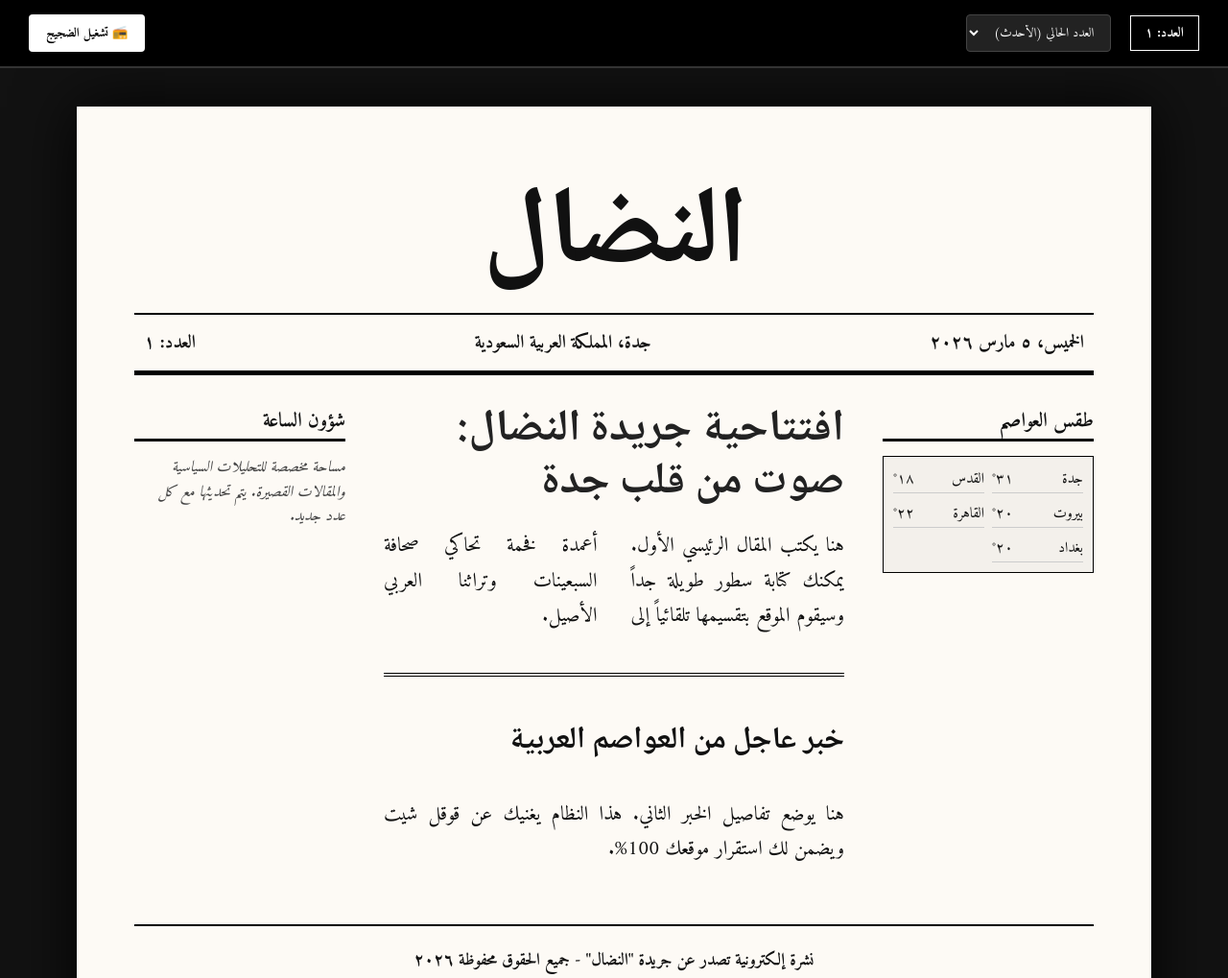
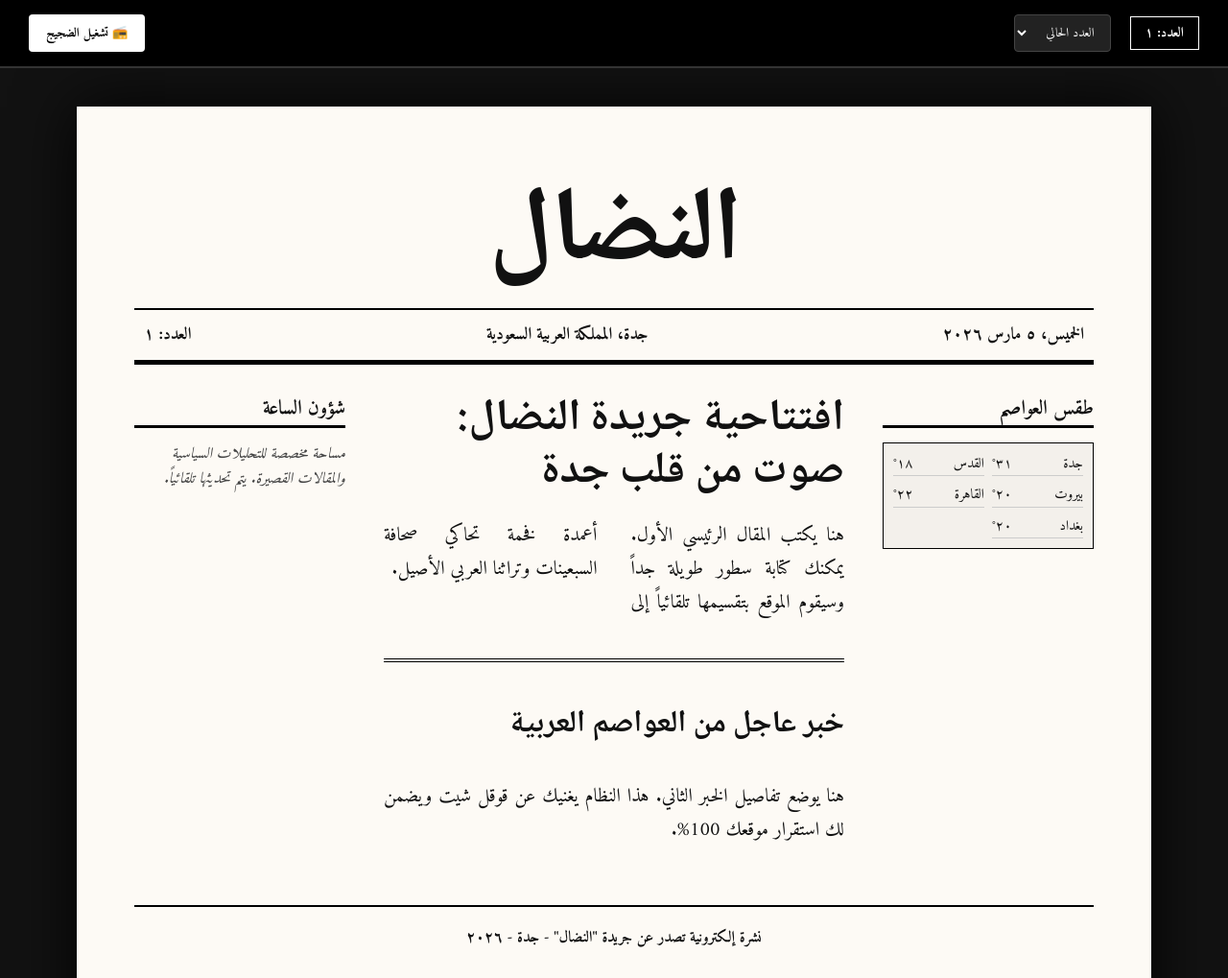
Before and after one commit to adamibrami/Al-nidal-Newspaper, a plain HTML site: page index.html in a window 1280 px wide. Shown: the top 1019 px of the page at 96% size. Drawn offline with Linux system fonts and the light colour scheme.

Commit message:
Update index.html

```diff
--- a/index.html
+++ b/index.html
@@ -4,77 +4,187 @@
     <meta charset="UTF-8">
     <meta name="viewport" content="width=device-width, initial-scale=1.0">
     <title>جريدة النضال الإلكترونية</title>
+
     <link href="https://fonts.googleapis.com/css2?family=Amiri:wght@400;700&family=Noto+Naskh+Arabic:wght@700&display=swap" rel="stylesheet">
+
     <style>
-        :root { --paper: #fdfaf5; --ink: #111; }
-        body { background: #121212; margin: 0; direction: rtl; font-family: 'Amiri', serif; color: var(--ink); overflow-x: hidden; }
-
-        /* شريط التحكم العلوي */
-        .controls {
-            background: #000; padding: 15px 30px; display: flex; justify-content: space-between; align-items: center;
-            position: sticky; top: 0; z-index: 999; border-bottom: 2px solid #333;
-        }
-        .nav-links { display: flex; gap: 20px; align-items: center; }
-        .archive-dropdown {
-            background: #222; color: #fff; border: 1px solid #444; padding: 6px 12px;
-            font-family: 'Amiri'; cursor: pointer; border-radius: 4px;
-        }
-        .issue-badge { color: #fff; border: 1px solid #fff; padding: 5px 15px; font-weight: bold; font-size: 0.9rem; }
-        .music-btn {
-            background: #fff; border: none; padding: 8px 18px; cursor: pointer;
-            font-family: 'Amiri'; font-weight: bold; border-radius: 4px; transition: 0.3s;
-        }
-        .music-btn:hover { background: #ddd; }
-
-        /* هيكل الجريدة الورقية */
-        .newspaper-page {
-            width: 1000px; margin: 40px auto; background: var(--paper); padding: 60px;
-            box-shadow: 0 0 60px rgba(0,0,0,0.9); min-height: 1200px; position: relative;
+        /* تعريف الألوان والمتغيرات */
+        :root {
+            --paper: #fdfaf5;
+            --ink: #111;
         }
 
-        /* الترويسة الرئيسية */
-        .masthead-container { text-align: center; border-bottom: 5px solid #000; margin-bottom: 20px; }
-        .main-title {
-            font-family: 'Noto Naskh Arabic', serif; font-size: 115px; margin: 0;
-            line-height: 1; padding: 20px 0; letter-spacing: -3px;
-        }
-        .sub-header {
-            display: flex; justify-content: space-between; padding: 12px 10px;
-            border-top: 2px solid #000; font-weight: bold; font-size: 1.2rem;
+        /* تنسيق الصفحة العام */
+        body {
+            background: #121212;
+            margin: 0;
+            direction: rtl;
+            font-family: 'Amiri', serif;
+            color: var(--ink);
+            line-height: 1.6;
         }
 
-        /* التخطيط بالأعمدة */
-        .main-layout { display: grid; grid-template-columns: 220px 1fr 220px; gap: 40px; margin-top: 30px; }
-        .section-tag { border-bottom: 3px solid #000; font-weight: bold; margin-bottom: 15px; font-size: 1.3rem; }
+        /* شريط التحكم العلوي المطور */
+        .controls {
+            background: #000;
+            padding: 15px 30px;
+            display: flex;
+            justify-content: space-between;
+            align-items: center;
+            position: sticky;
+            top: 0;
+            z-index: 999;
+            border-bottom: 2px solid #333;
+        }
+
+        .nav-links {
+            display: flex;
+            gap: 20px;
+            align-items: center;
+        }
+
+        .archive-dropdown {
+            background: #222;
+            color: #fff;
+            border: 1px solid #444;
+            padding: 6px 12px;
+            font-family: 'Amiri';
+            cursor: pointer;
+            border-radius: 4px;
+        }
+
+        .issue-badge {
+            color: #fff;
+            border: 1px solid #fff;
+            padding: 5px 15px;
+            font-weight: bold;
+            font-size: 0.9rem;
+        }
+
+        .music-btn {
+            background: #fff;
+            border: none;
+            padding: 8px 18px;
+            cursor: pointer;
+            font-family: 'Amiri';
+            font-weight: bold;
+            border-radius: 4px;
+            transition: 0.3s;
+        }
+
+        .music-btn:hover {
+            background: #ddd;
+        }
+
+        /* تصميم ورقة الجريدة */
+        .newspaper-page {
+            width: 1000px;
+            margin: 40px auto;
+            background: var(--paper);
+            padding: 60px;
+            box-shadow: 0 0 60px rgba(0,0,0,0.9);
+            min-height: 1200px;
+        }
+
+        .masthead-container {
+            text-align: center;
+            border-bottom: 5px solid #000;
+            margin-bottom: 20px;
+        }
+
+        .main-title {
+            font-family: 'Noto Naskh Arabic', serif;
+            font-size: 110px;
+            margin: 0;
+            line-height: 1;
+            padding: 20px 0;
+            letter-spacing: -3px;
+        }
+
+        .sub-header {
+            display: flex;
+            justify-content: space-between;
+            padding: 12px 10px;
+            border-top: 2px solid #000;
+            font-weight: bold;
+            font-size: 1.1rem;
+        }
+
+        /* تقسيم الأعمدة والمحتوى */
+        .main-layout {
+            display: grid;
+            grid-template-columns: 220px 1fr 220px;
+            gap: 40px;
+            margin-top: 30px;
+        }
+
+        .section-tag {
+            border-bottom: 3px solid #000;
+            font-weight: bold;
+            margin-bottom: 15px;
+            font-size: 1.3rem;
+        }
 
         .weather-grid {
-            display: grid; grid-template-columns: 1fr 1fr; gap: 8px;
-            background: rgba(0,0,0,0.04); padding: 10px; border: 1px solid #000; font-size: 0.95rem;
-        }
-        .w-item { display: flex; justify-content: space-between; border-bottom: 1px solid #ccc; }
-
-        .headline-xl { font-family: 'Noto Naskh Arabic', serif; font-size: 46px; margin: 0 0 20px 0; line-height: 1.2; color: #222; }
-        .article-columns {
-            column-count: 2; column-gap: 35px; text-align: justify;
-            font-size: 1.3rem; line-height: 1.75; white-space: pre-wrap;
+            display: grid;
+            grid-template-columns: 1fr 1fr;
+            gap: 8px;
+            background: rgba(0,0,0,0.04);
+            padding: 10px;
+            border: 1px solid #000;
         }
 
-        .divider { border: 0; border-top: 4px double #000; margin: 40px 0; }
-        .final-footer {
-            margin-top: 60px; border-top: 2px solid #000; text-align: center;
-            padding-top: 20px; font-weight: bold; font-size: 1.1rem;
+        .w-item {
+            display: flex;
+            justify-content: space-between;
+            border-bottom: 1px solid #ccc;
+            font-size: 0.9rem;
         }
 
-        @media print { .controls { display: none; } .newspaper-page { box-shadow: none; margin: 0; } }
+        .headline-xl {
+            font-family: 'Noto Naskh Arabic', serif;
+            font-size: 46px;
+            margin: 0 0 20px 0;
+            line-height: 1.2;
+        }
+
+        .article-columns {
+            column-count: 2;
+            column-gap: 35px;
+            text-align: justify;
+            font-size: 1.25rem;
+            line-height: 1.75;
+            white-space: pre-wrap;
+        }
+
+        .divider {
+            border: 0;
+            border-top: 4px double #000;
+            margin: 40px 0;
+        }
+
+        .final-footer {
+            margin-top: 60px;
+            border-top: 2px solid #000;
+            text-align: center;
+            padding-top: 20px;
+            font-weight: bold;
+        }
+
+        /* إخفاء شريط التحكم عند الطباعة */
+        @media print {
+            .controls { display: none; }
+            .newspaper-page { box-shadow: none; margin: 0; width: 100%; }
+        }
     </style>
 </head>
 <body>
 
     <div class="controls">
         <div class="nav-links">
-            <div id="badge-display" class="issue-badge">تحميل...</div>
+            <div id="badge-display" class="issue-badge">العدد: ...</div>
             <select class="archive-dropdown" onchange="loadOtherIssue(this.value)">
-                <option value="news.js">العدد الحالي (الأحدث)</option>
+                <option value="news.js">العدد الحالي</option>
                 <option value="issue1.js">العدد رقم ١</option>
                 <option value="issue2.js">العدد رقم ٢</option>
             </select>
@@ -106,12 +216,12 @@
 
             <main>
                 <article>
-                    <h2 id="main-h" class="headline-xl">...</h2>
-                    <div id="main-t" class="article-columns">...</div>
+                    <h2 id="main-h" class="headline-xl">جاري التحميل...</h2>
+                    <div id="main-t" class="article-columns">يرجى التأكد من وجود ملف news.js في حسابك.</div>
                 </article>
                 <hr class="divider">
                 <article>
-                    <h3 id="sec-h" style="font-size:32px; font-family:'Noto Naskh Arabic';">...</h3>
+                    <h3 id="sec-h" style="font-size:32px; font-family:'Noto Naskh Arabic';">الخبر الثاني</h3>
                     <div id="sec-t" class="article-columns" style="column-count:1;">...</div>
                 </article>
             </main>
@@ -119,32 +229,32 @@
             <aside class="sidebar">
                 <div class="section-tag">شؤون الساعة</div>
                 <div id="side-info" style="font-style:italic; line-height:1.6; color:#444;">
-                    مساحة مخصصة للتحليلات السياسية والمقالات القصيرة. يتم تحديثها مع كل عدد جديد.
+                    مساحة مخصصة للتحليلات السياسية والمقالات القصيرة. يتم تحديثها تلقائياً.
                 </div>
             </aside>
         </div>
 
         <footer class="final-footer">
-            نشرة إلكترونية تصدر عن جريدة "النضال" - جميع الحقوق محفوظة ٢٠٢٦
+            نشرة إلكترونية تصدر عن جريدة "النضال" - جدة - ٢٠٢٦
         </footer>
     </div>
 
     <script id="data-script" src="news.js"></script>
 
     <script>
-        // دالة تبديل الأعداد (الأرشيف)
+        // دالة تبديل ملفات البيانات (الأرشيف)
         function loadOtherIssue(fileName) {
             const oldScript = document.getElementById('data-script');
             if(oldScript) oldScript.remove();
 
             const newScript = document.createElement('script');
             newScript.id = 'data-script';
-            newScript.src = fileName + "?v=" + new Date().getTime(); // لمنع الكاش
+            newScript.src = fileName + "?v=" + new Date().getTime(); // لضمان التحديث اللحظي
             newScript.onload = () => { updatePage(); };
             document.body.appendChild(newScript);
         }
 
-        // تحديث محتوى الصفحة
+        // دالة تحديث محتوى الصفحة من ملف JS
         function updatePage() {
             if (typeof nidalData !== 'undefined') {
                 document.getElementById('badge-display').innerText = "العدد: " + nidalData.issueNumber;
@@ -156,6 +266,8 @@
                 document.getElementById('sec-t').innerText = nidalData.secondArticle;
             }
         }
+
+        // تشغيل التحديث عند التحميل الأول
         window.onload = updatePage;
 
         // محرك صوت الضجيج (White Noise)
@@ -178,10 +290,10 @@
 
                 const filter = audioCtx.createBiquadFilter();
                 filter.type = "lowpass";
-                filter.frequency.value = 800; // ضجيج مكتوم وناعم
+                filter.frequency.value = 850;
 
                 const gain = audioCtx.createGain();
-                gain.gain.value = 0.02; // مستوى هادئ جداً
+                gain.gain.value = 0.02;
 
                 noiseNode.connect(filter).connect(gain).connect(audioCtx.destination);
                 noiseNode.start();
```
